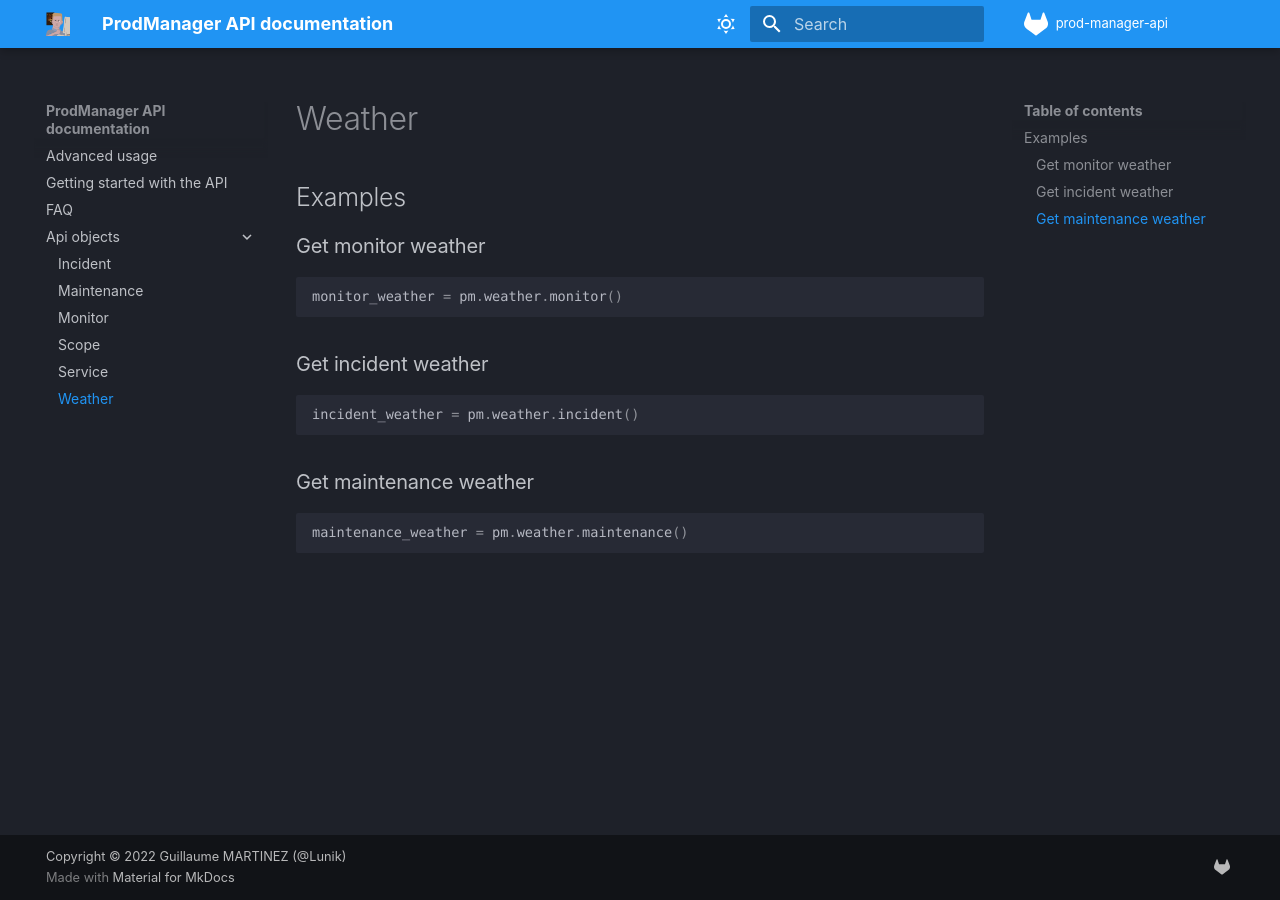
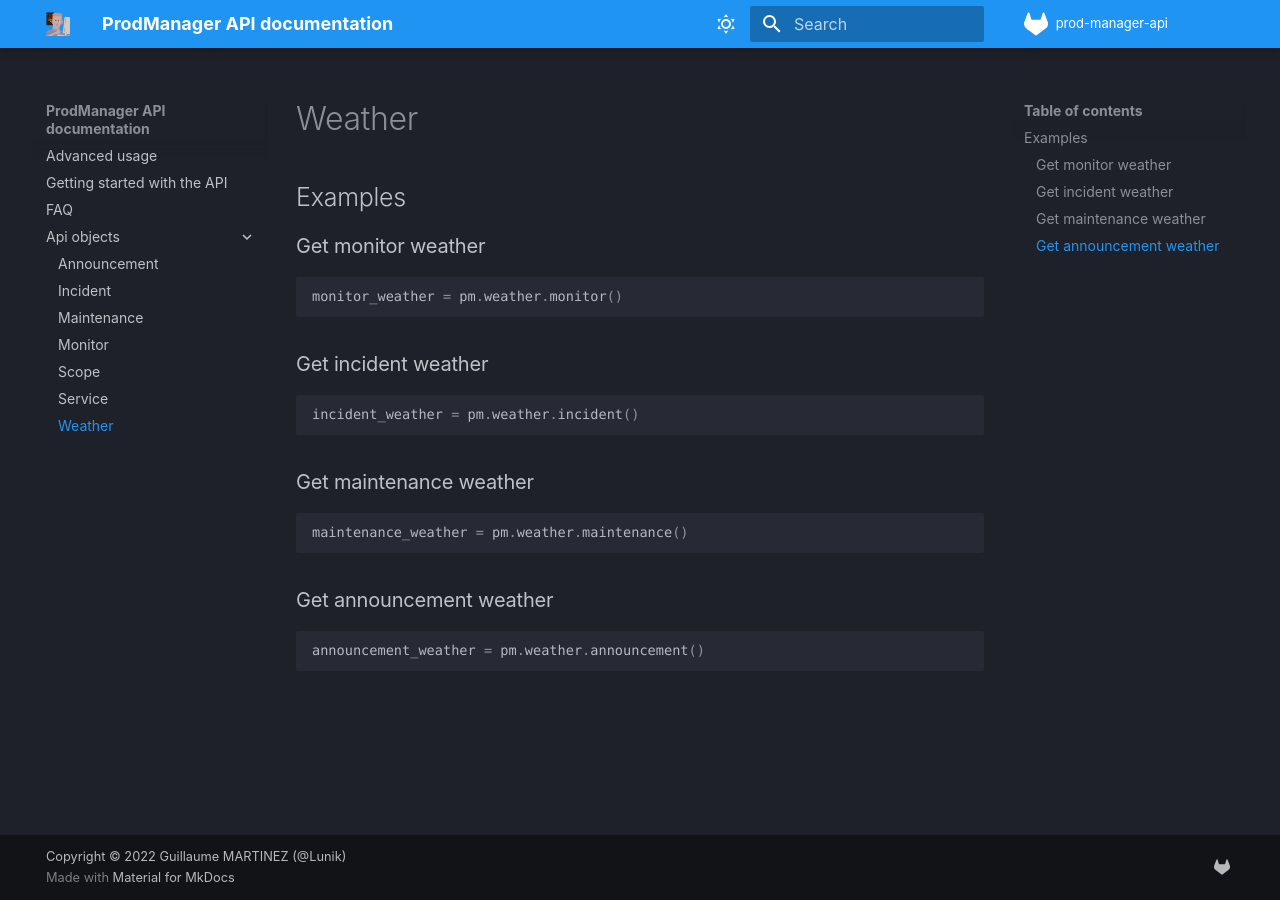
Before and after one commit to Lunik/prod-manager-api, an MkDocs documentation site: the page built from docs/api-objects/weather.md, in a window 1280 px wide. Built offline with MkDocs 1.6.1 and Material for MkDocs 9.7.7, drawn with Linux system fonts in a browser that asks for light colours; comment, search, counter and statistics services are not loaded.

Commit message:
doc: Add documentation about Announcement
Signed-off-by: Lunik <lunik@tiwabbit.fr>

````diff
--- a/docs/api-objects/weather.md
+++ b/docs/api-objects/weather.md
@@ -19,3 +19,9 @@ incident_weather = pm.weather.incident()
 ```python
 maintenance_weather = pm.weather.maintenance()
 ```
+
+### Get announcement weather
+
+```python
+announcement_weather = pm.weather.announcement()
+```
````
Also changed, not shown: CHANGELOG.md (+1 -0 lines), docs/api-objects/announcement.md (added, +44 -0 lines).
